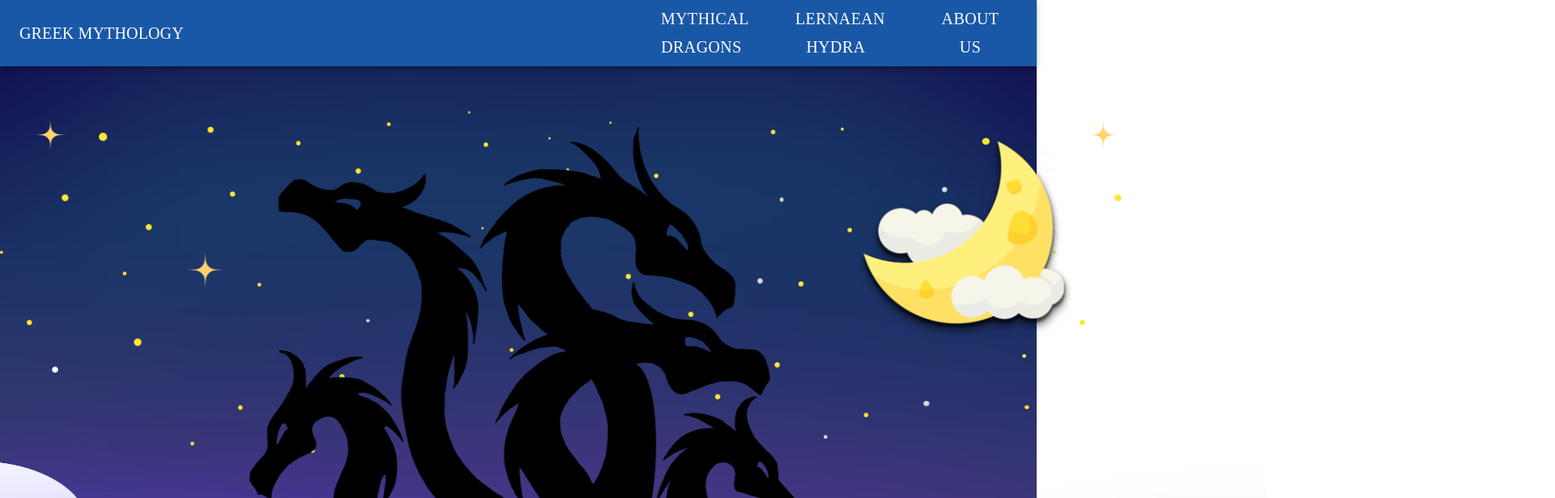
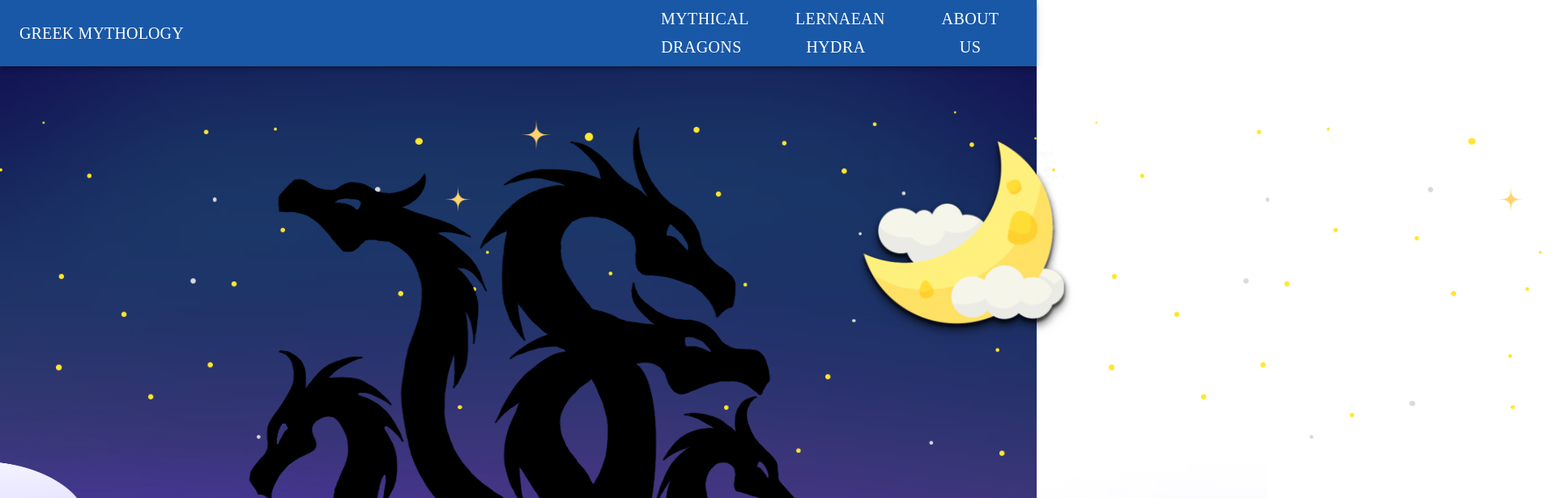
Before and after one commit to Hello-Fennec/G5-Dragon, a React (Create React App) app in the folder greek_dargon/: page / in a window 1280 px wide. Shown: the top 616 px of the page at 81% size, 1920 px wide, since content can reach past the window. Built offline with nearby package versions, Linux system fonts and the light colour scheme; a web font is replaced by a local one.

Commit message:
ดาวเคลื่อนไหวได้แล้วเย้เย้

```diff
--- a/greek_dargon/src/App.css
+++ b/greek_dargon/src/App.css
@@ -121,13 +121,15 @@
 #stars {
 
   position: absolute;
-  width: 1415px;
+  width: 500%;
   height: 553px;
   top: 133px;
   background-image: url(./assets/stars.png);
   background-size: 1300px;
+  left: -2000px;
   background-repeat: repeat-x
 }
+
 
 #moon {
   position: absolute;
@@ -193,3 +195,9 @@
   left: -97px;
   top: 488px;
 }
+
+@keyframes stars {
+  100% {
+    transform: translateX(2000px);
+  }
+}
```
